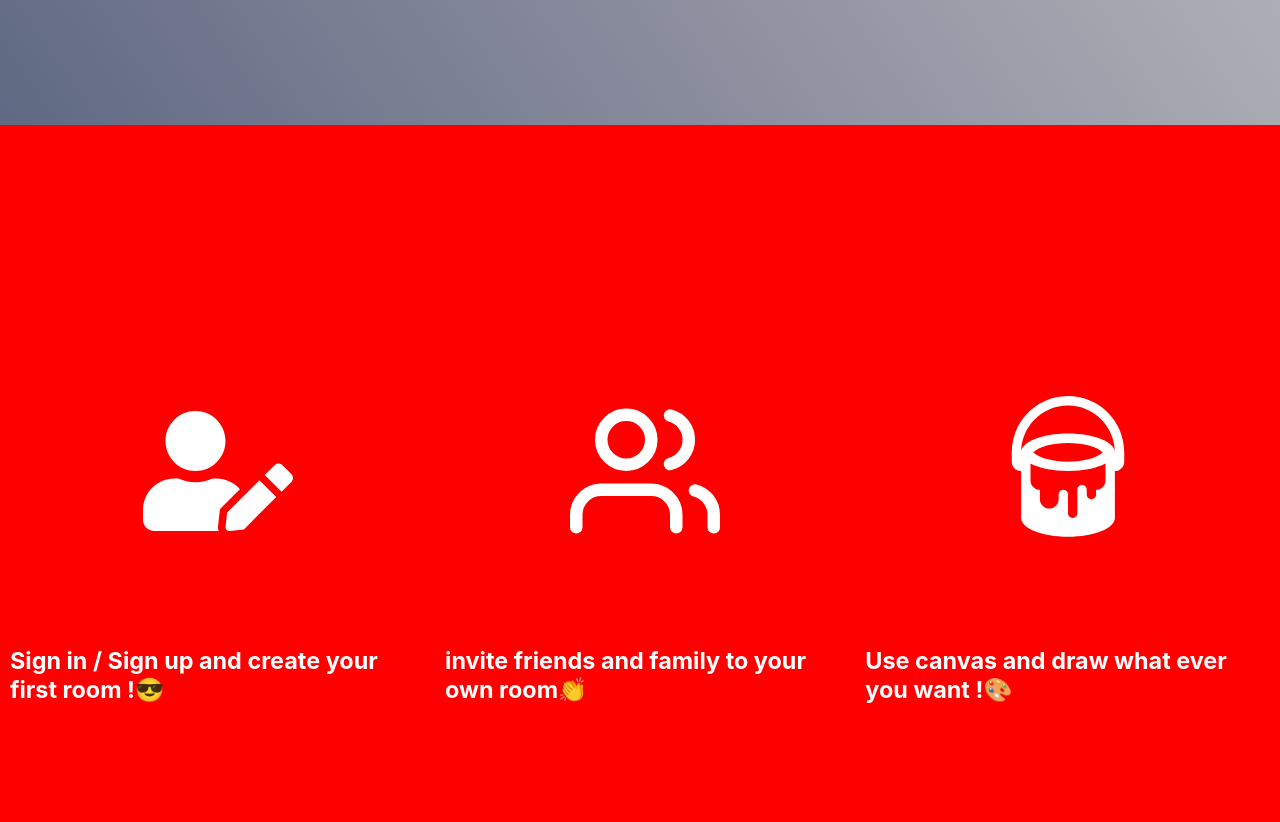
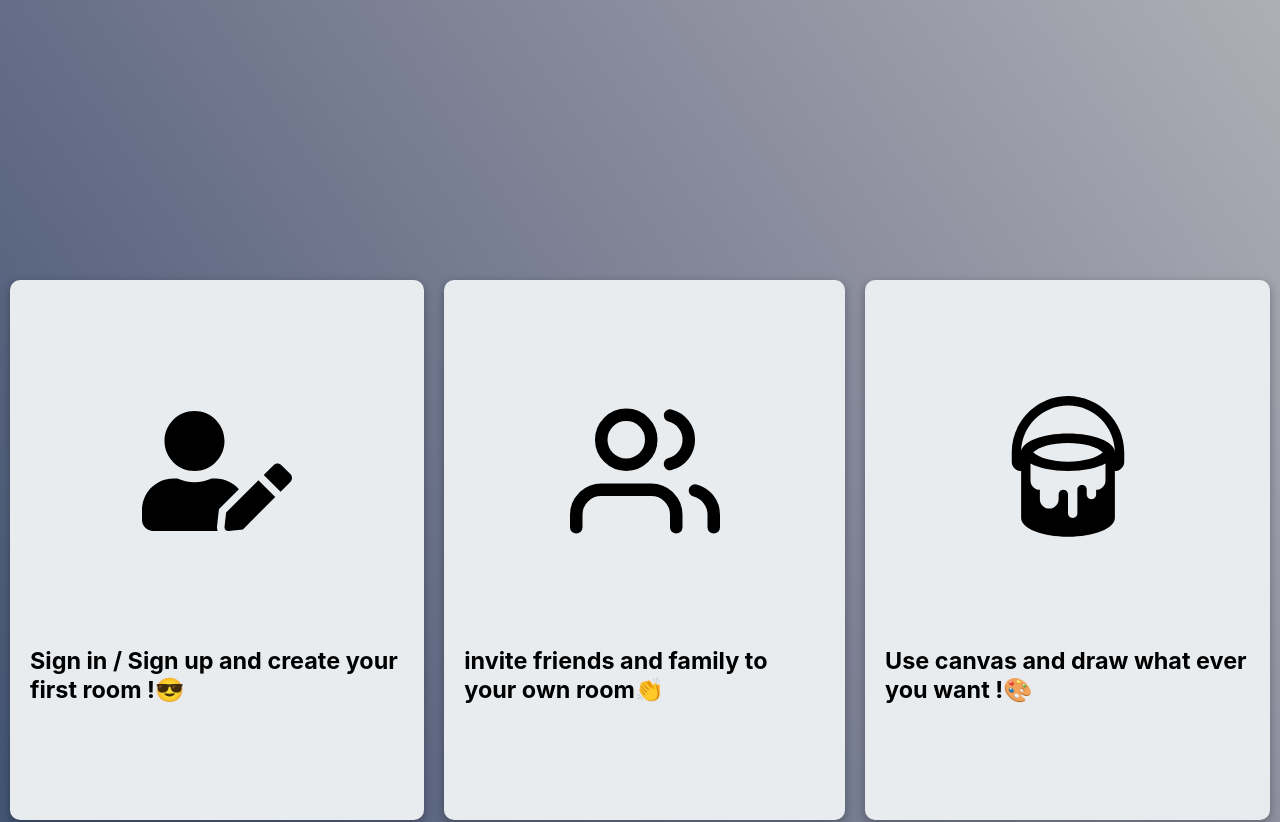
Before and after one commit to ORavid25/drawing-app, a React (Create React App) app: page / in a window 1280 px wide. Shown: the part 780-1602 px from the top of the page. Built offline with nearby package versions, Linux system fonts and the light colour scheme.

Commit message:
css improvement and add navigation

```diff
--- a/src/components/RoomForm.js
+++ b/src/components/RoomForm.js
@@ -1,9 +1,11 @@
 import React from 'react';
 import '../css/RoomForm.css'
+import { Link, useNavigate } from 'react-router-dom';
+
 
 const RoomForm = () => {
+const navigate = useNavigate();
     return (
-
         <div className="inputs-room-container">
             <div className="create-room-wrapper">
                 <div className="title-container">
@@ -22,8 +24,10 @@ const RoomForm = () => {
                     </div>
                 </div>
 
-                <div className="btnCreateRoom">
-                    <button className="btn" >Create</button>
+                <div className="btnCreateRoomContainer">
+                    <button className="btnCreateRoom" onClick={()=>{
+                        navigate('/canvasRoom');
+                    }}>Create</button>
                 </div>
 
             </div>
--- a/src/css/CanvasPage.css
+++ b/src/css/CanvasPage.css
@@ -2,7 +2,6 @@
 .container{
     min-width: 100%;
     min-height: 100vh;
-    background-color: red;
 }
 
 .components-wrapper{
--- a/src/css/RoomForm.css
+++ b/src/css/RoomForm.css
@@ -66,14 +66,14 @@ Room Form css
 }
 
 
-  .btnCreateRoom {
+.btnCreateRoomContainer {
   display: flex;
   justify-content:center;
   align-items: center;
 
 }
 
-  .btnCreateRoom > button {
+.btnCreateRoom {
   min-width: 30%;
   min-height: 50px;
   font-weight: bold;
--- a/src/style.css
+++ b/src/style.css
@@ -3,7 +3,6 @@
   padding: 0;
   border: 0;
 }
-
 
 .container {
   min-width: 100%;
@@ -89,15 +88,18 @@
 }
 
 .explain-web-card{
-  min-height:800px;
+  background-color: #E9ECEF;
+  min-height:500px;
   display:flex;
   flex-direction: column;
   justify-content: center;
   align-items:center;
   margin:10px;
-  color:white;
+  color:black;
   font-size:15pt;
-
+  padding:20px;
+  border-radius:10px;
+  box-shadow: 0 3px 10px rgb(0 0 0 /0.3);
 }
 
 .explain-web-card > h3{
```
Lines whose indentation alone changed are shown as unchanged.
